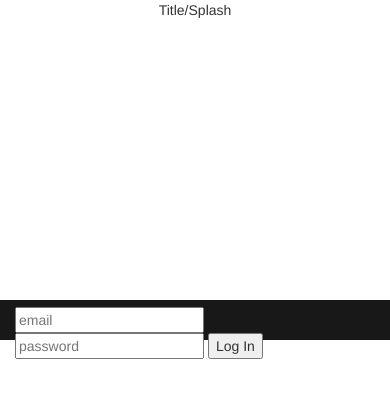
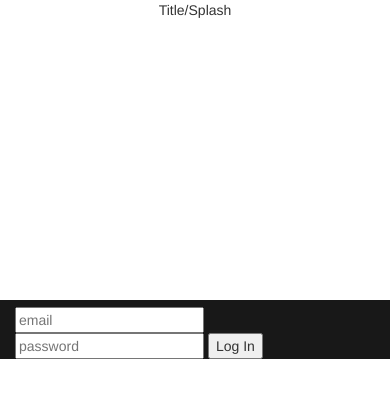
Before and after one commit to JstnRegi/sammichBuilder, a website: page views/index.html in a window 390 px wide. Drawn offline with nearby package versions, Linux system fonts and the light colour scheme; files that its build step writes are made by us from their sources; files whose address does not match are found by name.

Commit message:
made form background color responsive

```diff
--- a/views/index.html
+++ b/views/index.html
@@ -24,7 +24,7 @@
 
 <div id="sign-login" class="container">
     <div class="row  black-background">
-        <div class="col-sm-6 roomy ">
+        <div class="col-sm-6 roomy black-background">
             <form class="form-inline" id="log-in">
                 <input type="email" name="email" placeholder="email">
                 <input type="password" name="password" placeholder="password">
```
